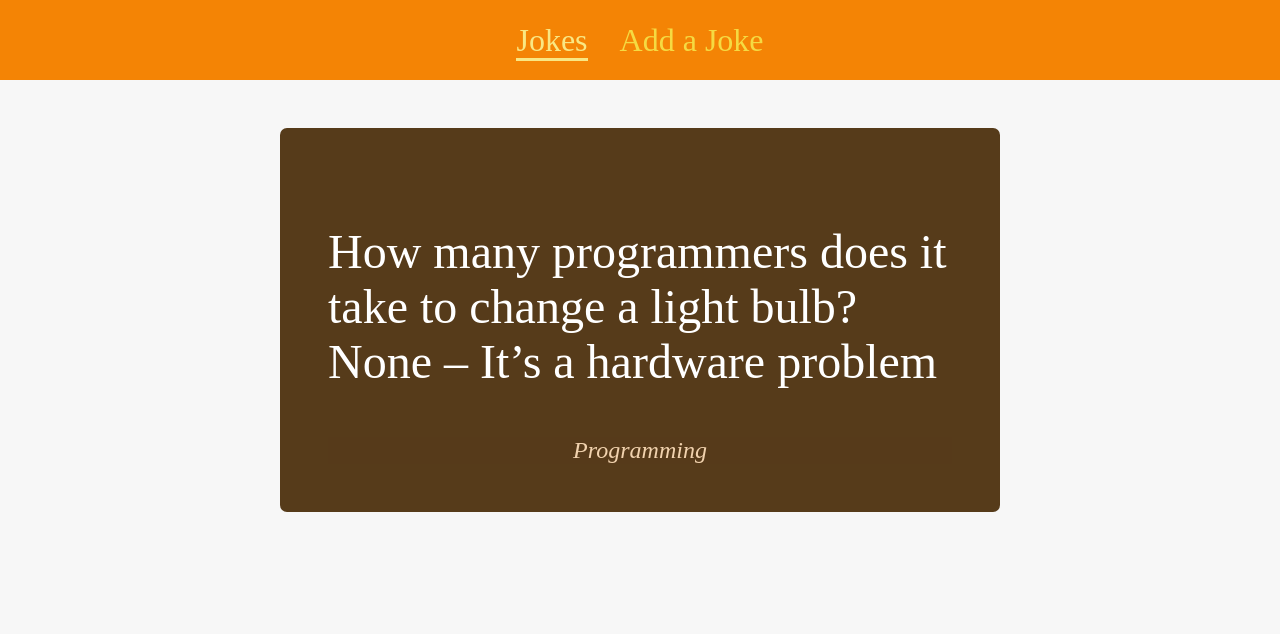
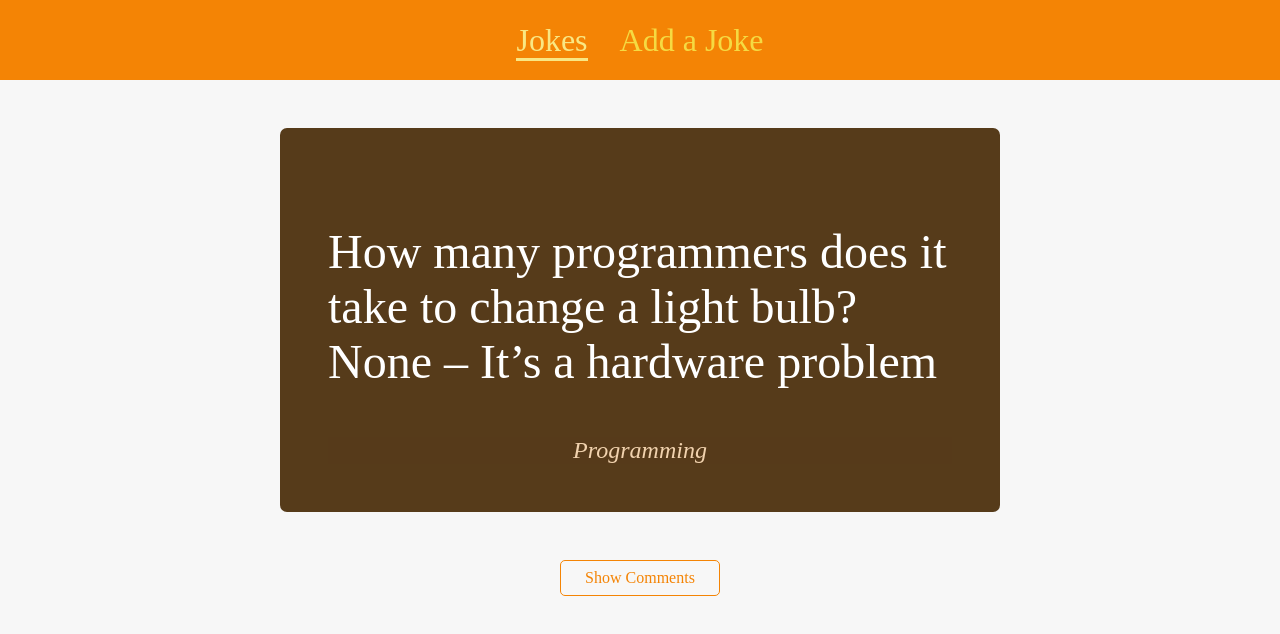
Before and after one commit to U-Ra-All/react-course-react-router-jokes, a React (Create React App) app: page /jokes/j1 in a window 1280 px wide. Shown: the top 634 px of the page. Built offline with nearby package versions, Linux system fonts and the light colour scheme; a web font is replaced by a local one.

Commit message:
21-Использование Вложенных Маршрутов

```diff
--- a/src/pages/JokeDetails.js
+++ b/src/pages/JokeDetails.js
@@ -1,5 +1,5 @@
 import { Fragment } from 'react';
-import { useParams, Route } from 'react-router-dom';
+import { useParams, Route, Link } from 'react-router-dom';
 import Comments from '../components/comments/Comments';
 import HighlightedJoke from '../components/jokes/HighlightedJoke';
 
@@ -29,7 +29,15 @@
   return (
     <Fragment>
       <HighlightedJoke text={joke.text} topic={joke.topic} />
-      <Route path='/jokes/:jokeId/comments'>
+      <Route path={`/jokes/${params.jokeId}`} exact>
+        <div className='centered'>
+          <Link className='btn--empty' to={`/jokes/${params.jokeId}/comments`}>
+            Show Comments
+          </Link>
+        </div>
+      </Route>
+
+      <Route path={`/jokes/${params.jokeId}/comments`}>
         <Comments />
       </Route>
     </Fragment>
```
Also changed, not shown: 1 other file (tests, documents, lock files or other folders).
